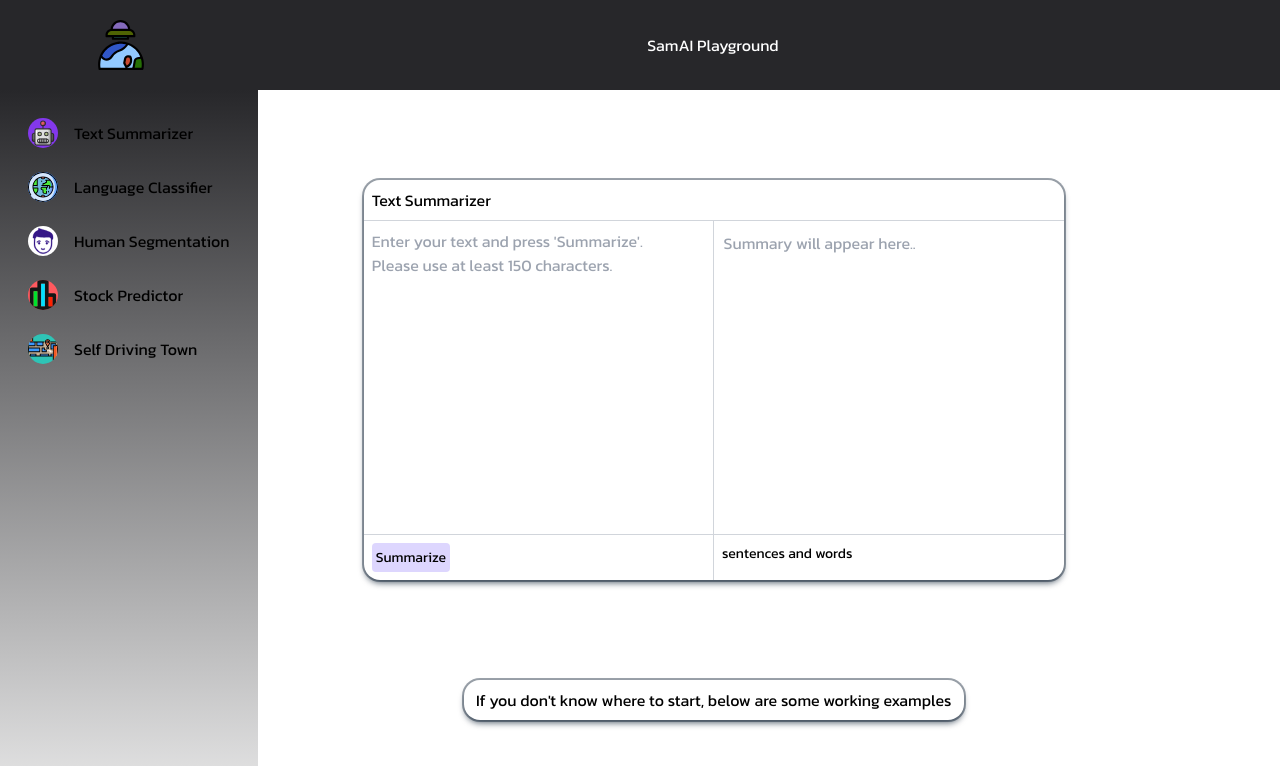
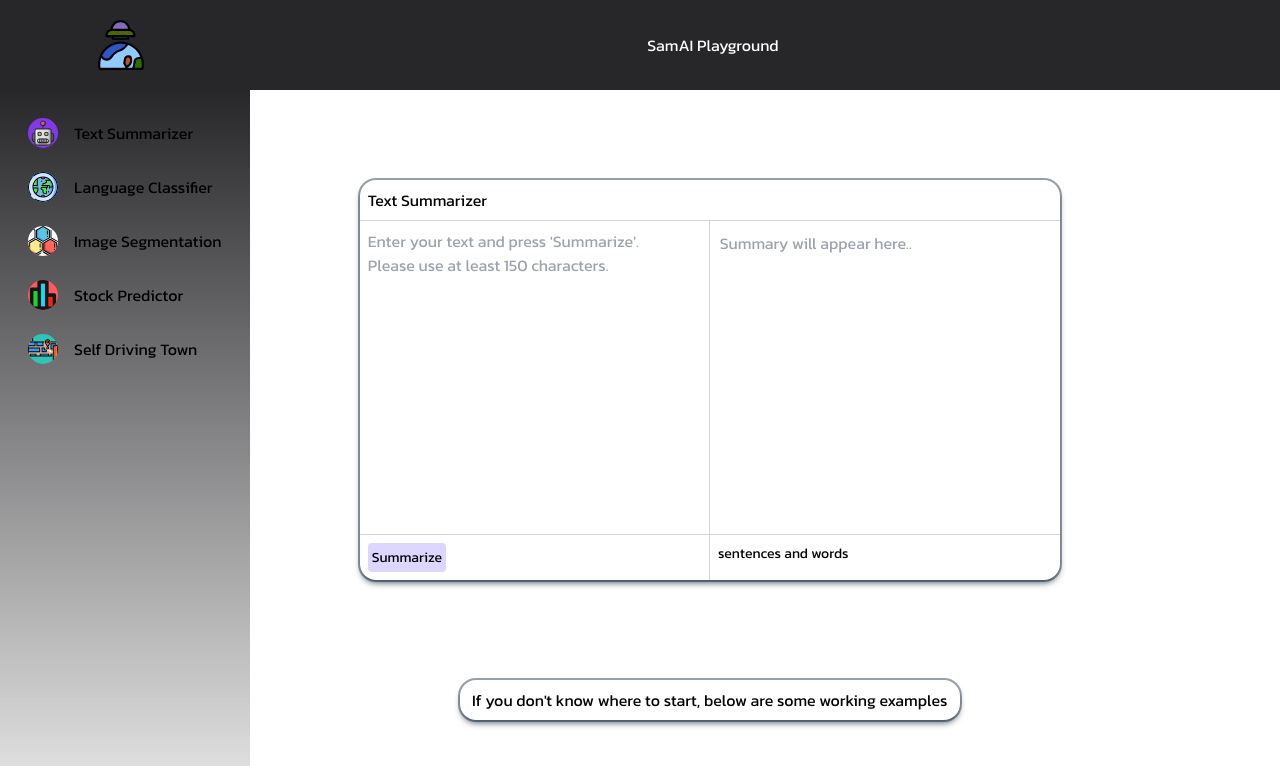
Before and after one commit to samyarsworld/sam-ai-deeplearning-frontend, a Next.js app: page / in a window 1280 px wide. Shown: the top 766 px of the page. Built offline with nearby package versions, Linux system fonts and the light colour scheme.

Commit message:
Update index.js

```diff
--- a/constants/index.js
+++ b/constants/index.js
@@ -16,9 +16,9 @@ export const SIDEBAR_ITEMS = [
   },
   {
     id: 3,
-    name: "Human Segmentation",
-    href: "/human-segmentation",
-    img: "/face.svg",
+    name: "Image Segmentation",
+    href: "/image-segmentation",
+    img: "/medicalseg.svg",
     color: "#fff",
   },
   {
```
